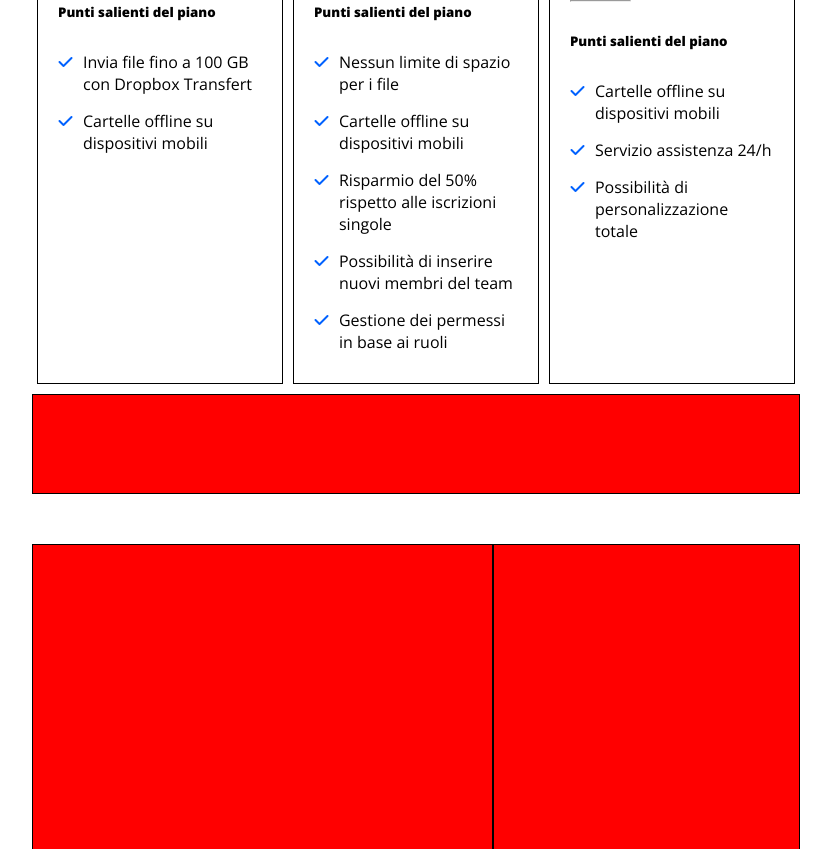
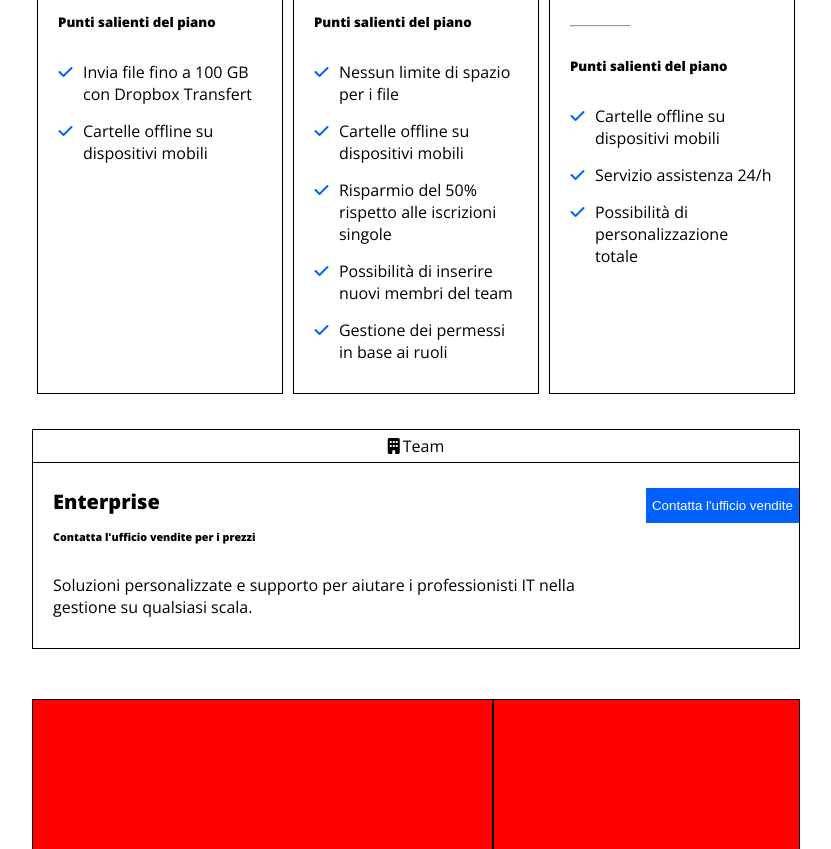
Before and after one commit to niccoloruberti/htmlcss-dropbox, a plain HTML site: page index.html in a window 1280 px wide. Shown: the part 1576-2425 px from the top of the page, without its empty margins (224-1055 px from the left). Drawn offline with nearby package versions, Linux system fonts and the light colour scheme.

Commit message:
[FEAT]: terminata sezione 1

```diff
--- a/css/styles.css
+++ b/css/styles.css
@@ -40,6 +40,10 @@ body {
 
 .col-60 {
     width: 60%;
+}
+
+.col-80 {
+    width: 80%;
 }
 
 .col-100 {
@@ -195,8 +199,9 @@ main {
     margin: 15px 0;
 }
 
-.container-1 .content .blue-button {
-    padding: 10px 40px;
+.container-1 .blue-button {
+    width: 100%;
+    padding: 10px 0;
 }
 
 .container-1 .content p {
@@ -213,8 +218,6 @@ main {
 
 .container-1 .col-33 {
     margin: 0 5px;
-    /* height: 800px;
-    background-color: red; */
     border: 1px solid black;
 }
 
@@ -222,14 +225,27 @@ main {
     display: flex;
     flex-direction: row;
     flex-wrap: wrap;
-    margin: 10px 0;
+    margin: 35px 0;
 }
 
 .container-1 .enterprise {
-    height: 100px; /* da togliere */
-    background-color: red; /* da togliere */
-    border: 1px solid black; /* da togliere */
-    margin: 10px 0;
+    border: 1px solid black;
+    border-top: none;
+    display: flex;
+}
+
+.container-1 .col-100.team-label {
+    border: 1px solid black;
+    border-bottom: none;
+}
+
+.container-1 .enterprise h4 {
+    margin-bottom: 15px;
+}
+
+.container-1 .enterprise button {
+    margin-top: 25px;
+    margin-right: 20px;
 }
 
 /* sezione 2, partner Dropbox */
--- a/index.html
+++ b/index.html
@@ -167,8 +167,23 @@
                     </div>
                 </div>
             </div>
+            <!-- enterprise -->
             <div class="row">
-                <div class="col-100 enterprise"></div>
+                <div class="col-100 team-label">
+                    <span class="etichetta-abbonamento"><i class="fa-sharp fa-solid fa-building" style="color: #000000;"></i>Team</span>
+                </div>
+            </div>
+            <div class="row enterprise">
+                <div class="col-80">
+                    <div class="content">
+                        <h4>Enterprise</h4>
+                        <h6>Contatta l'ufficio vendite per i prezzi</h6>
+                        <p>Soluzioni personalizzate e supporto per aiutare i professionisti IT nella gestione su qualsiasi scala.</p>
+                    </div>
+                </div>
+                <div class="col-20">
+                    <button class="blue-button">Contatta l'ufficio vendite</button>
+                </div>
             </div>
         </div>
         <!-- sezione 2, partner Dropbox -->
```
Also changed, not shown: 1 other file.
